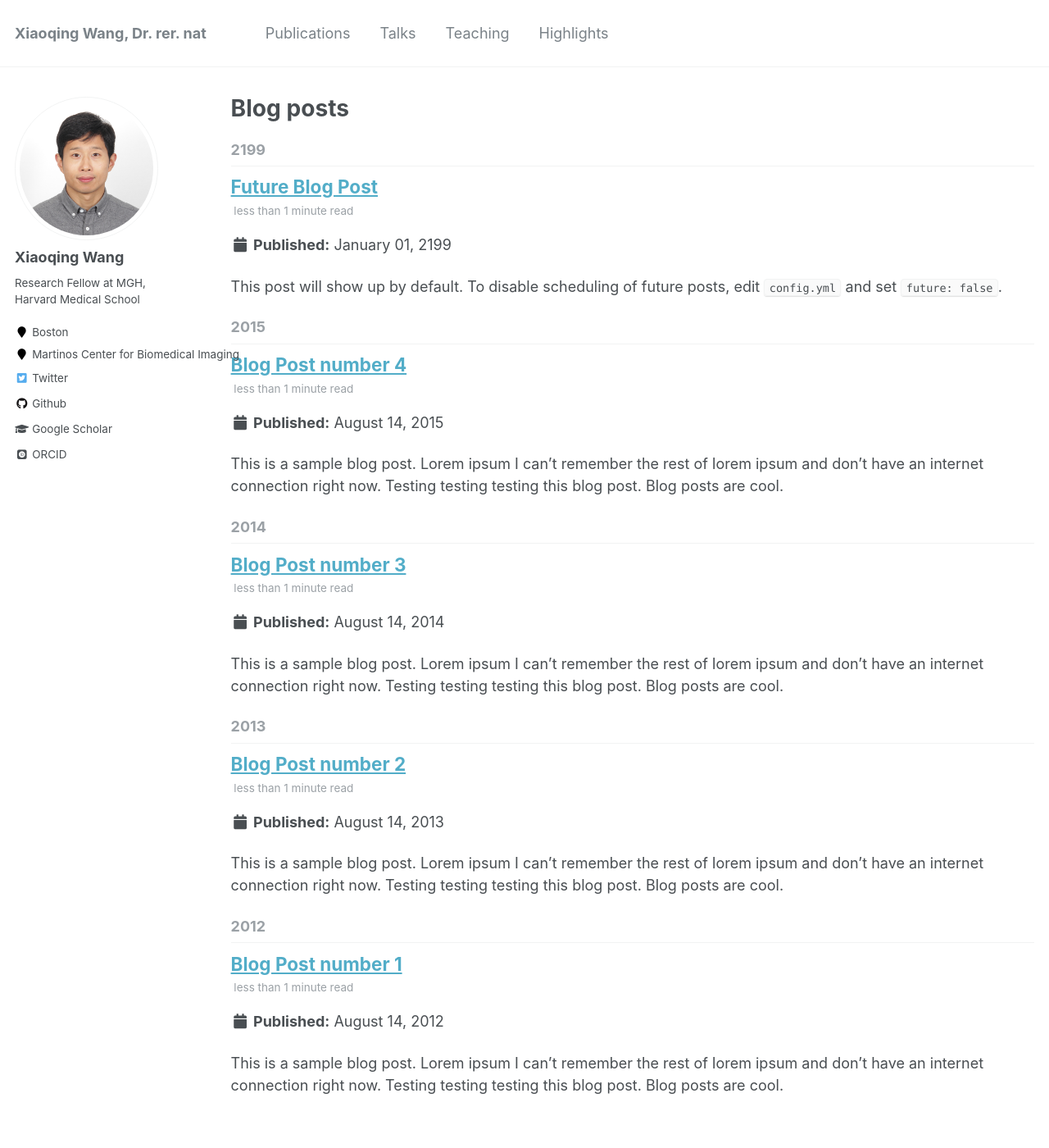
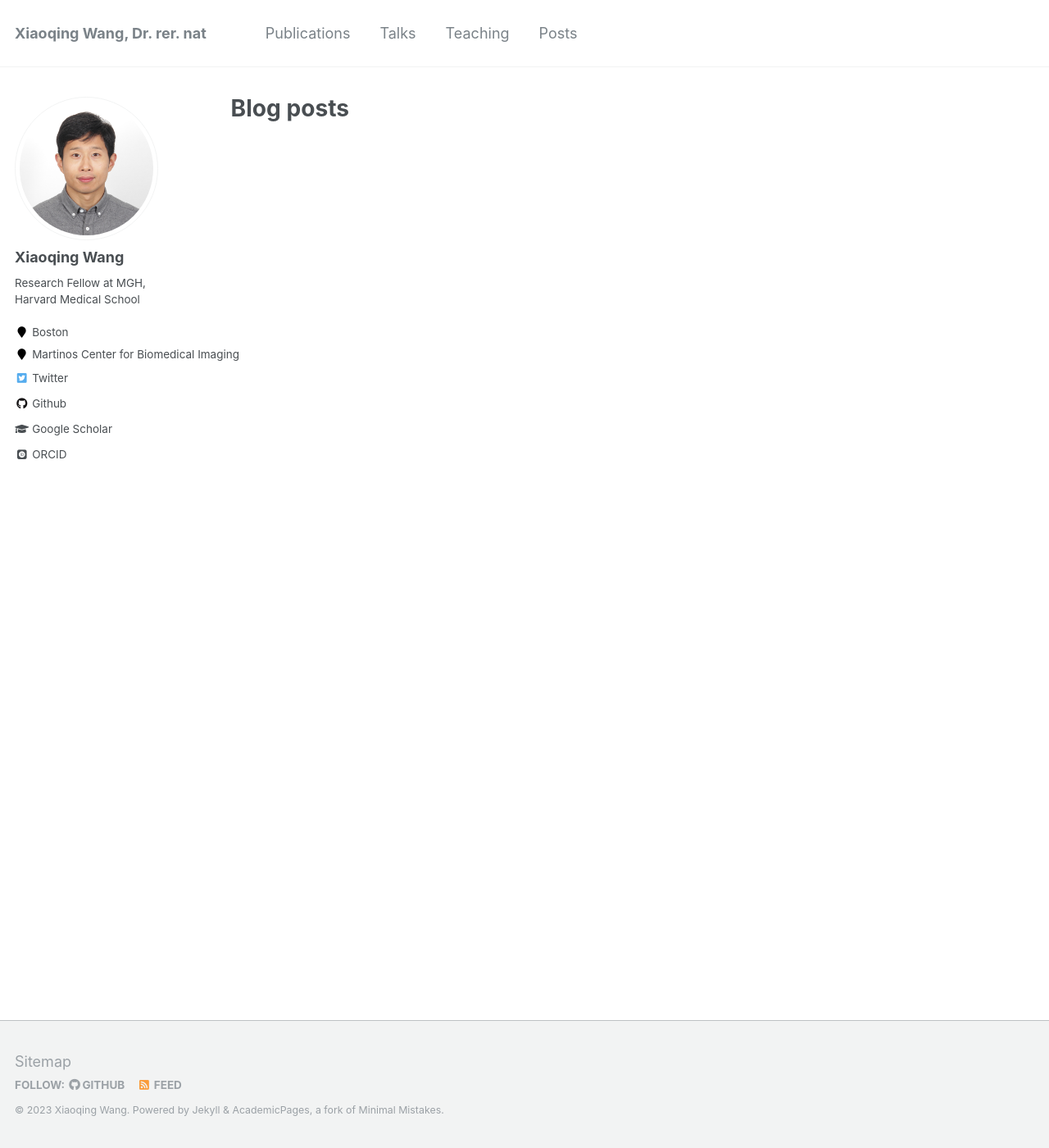
Before and after one commit to xqwang1/xqwang1.github.io, a Jekyll site: the page built from _pages/year-archive.html, in a window 1280 px wide and 1400 px high. Shown: the whole window at 82% size. Built offline with Jekyll 4.4.1, drawn with Linux system fonts in a browser that asks for light colours; some web fonts are replaced.

Commit message:
update post

```diff
--- a/_config.yml
+++ b/_config.yml
@@ -187,7 +187,7 @@ collections:
   talks:
     output: true
     permalink: /:collection/:path/
-  highlights:
+  posts:
     output: true
     permalink: /:collection/:path/
 
@@ -245,14 +245,6 @@ defaults:
       type: talks
     values:
       layout: talk
-      author_profile: true
-      share: true
-    # _highlights
-  - scope:
-      path: ""
-      type: highlights
-    values:
-      layout: highlight
       author_profile: true
       share: true
 
--- a/_data/navigation.yml
+++ b/_data/navigation.yml
@@ -9,8 +9,8 @@ main:
   - title: "Teaching"
     url: /teaching/
 
-  - title: "Highlights"
-    url: /highlights/
+  - title: "Posts"
+    url: /posts/
 
   # - title: "Blog Posts"
   #   url: /year-archive/
--- a/_posts/2012-08-14-blog-post-1.md
+++ /dev/null
@@ -1,20 +0,0 @@
----
-title: 'Blog Post number 1'
-date: 2012-08-14
-permalink: /posts/2012/08/blog-post-1/
-tags:
-  - cool posts
-  - category1
-  - category2
----
-
-This is a sample blog post. Lorem ipsum I can't remember the rest of lorem ipsum and don't have an internet connection right now. Testing testing testing this blog post. Blog posts are cool.
-
-Headings are cool
-======
-
-You can have many headings
-======
-
-Aren't headings cool?
-------
--- a/_posts/2013-08-14-blog-post-2.md
+++ /dev/null
@@ -1,20 +0,0 @@
----
-title: 'Blog Post number 2'
-date: 2013-08-14
-permalink: /posts/2013/08/blog-post-2/
-tags:
-  - cool posts
-  - category1
-  - category2
----
-
-This is a sample blog post. Lorem ipsum I can't remember the rest of lorem ipsum and don't have an internet connection right now. Testing testing testing this blog post. Blog posts are cool.
-
-Headings are cool
-======
-
-You can have many headings
-======
-
-Aren't headings cool?
-------
--- a/_posts/2014-08-14-blog-post-3.md
+++ /dev/null
@@ -1,20 +0,0 @@
----
-title: 'Blog Post number 3'
-date: 2014-08-14
-permalink: /posts/2014/08/blog-post-3/
-tags:
-  - cool posts
-  - category1
-  - category2
----
-
-This is a sample blog post. Lorem ipsum I can't remember the rest of lorem ipsum and don't have an internet connection right now. Testing testing testing this blog post. Blog posts are cool.
-
-Headings are cool
-======
-
-You can have many headings
-======
-
-Aren't headings cool?
-------
--- a/_posts/2199-01-01-future-post.md
+++ /dev/null
@@ -1,11 +0,0 @@
----
-title: 'Future Blog Post'
-date: 2199-01-01
-permalink: /posts/2012/08/blog-post-4/
-tags:
-  - cool posts
-  - category1
-  - category2
----
-
-This post will show up by default. To disable scheduling of future posts, edit `config.yml` and set `future: false`.
```
Also changed, not shown: _posts/2015-08-14-blog-post-4.md (deleted, +0 -20 lines).
